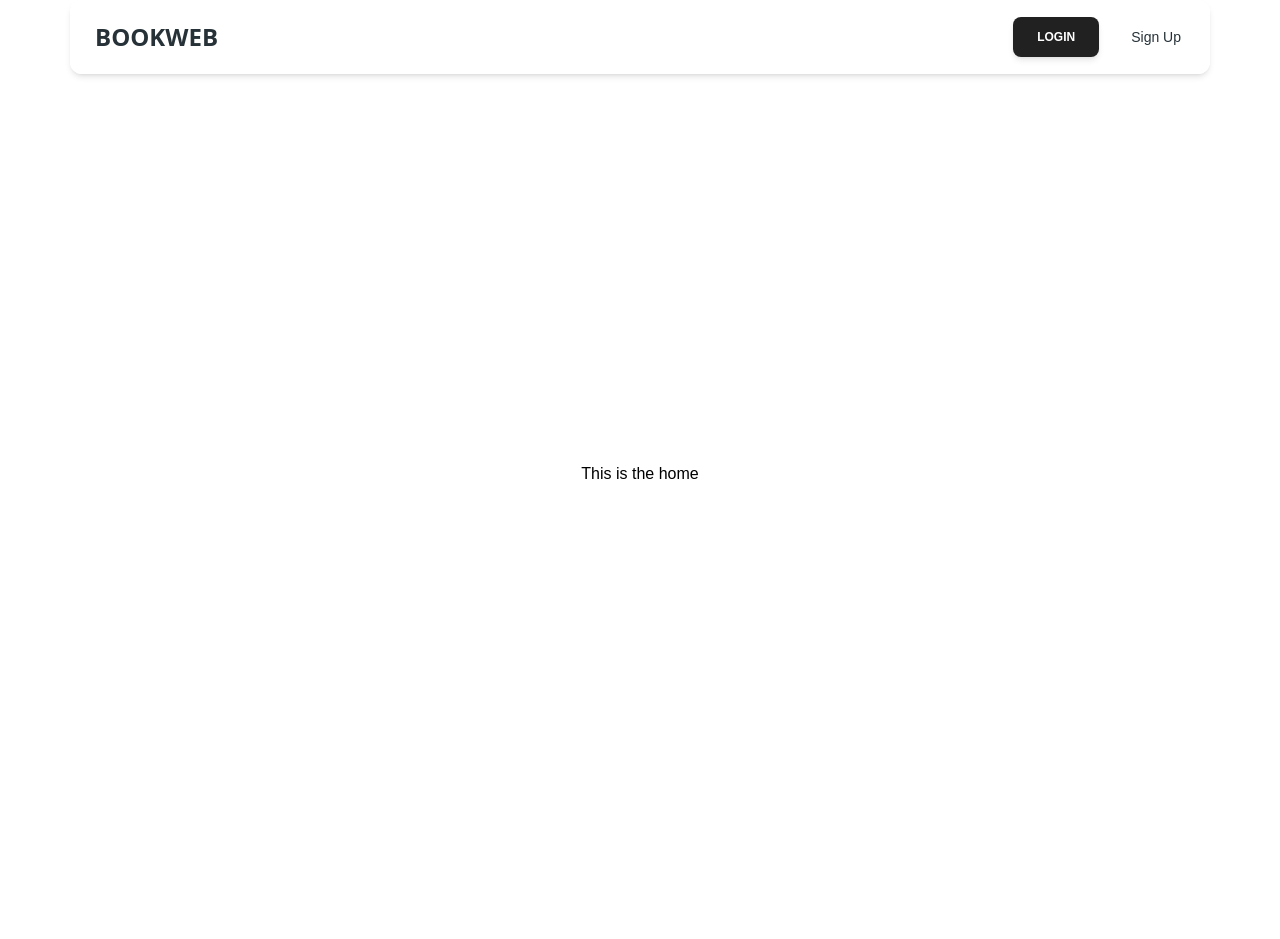
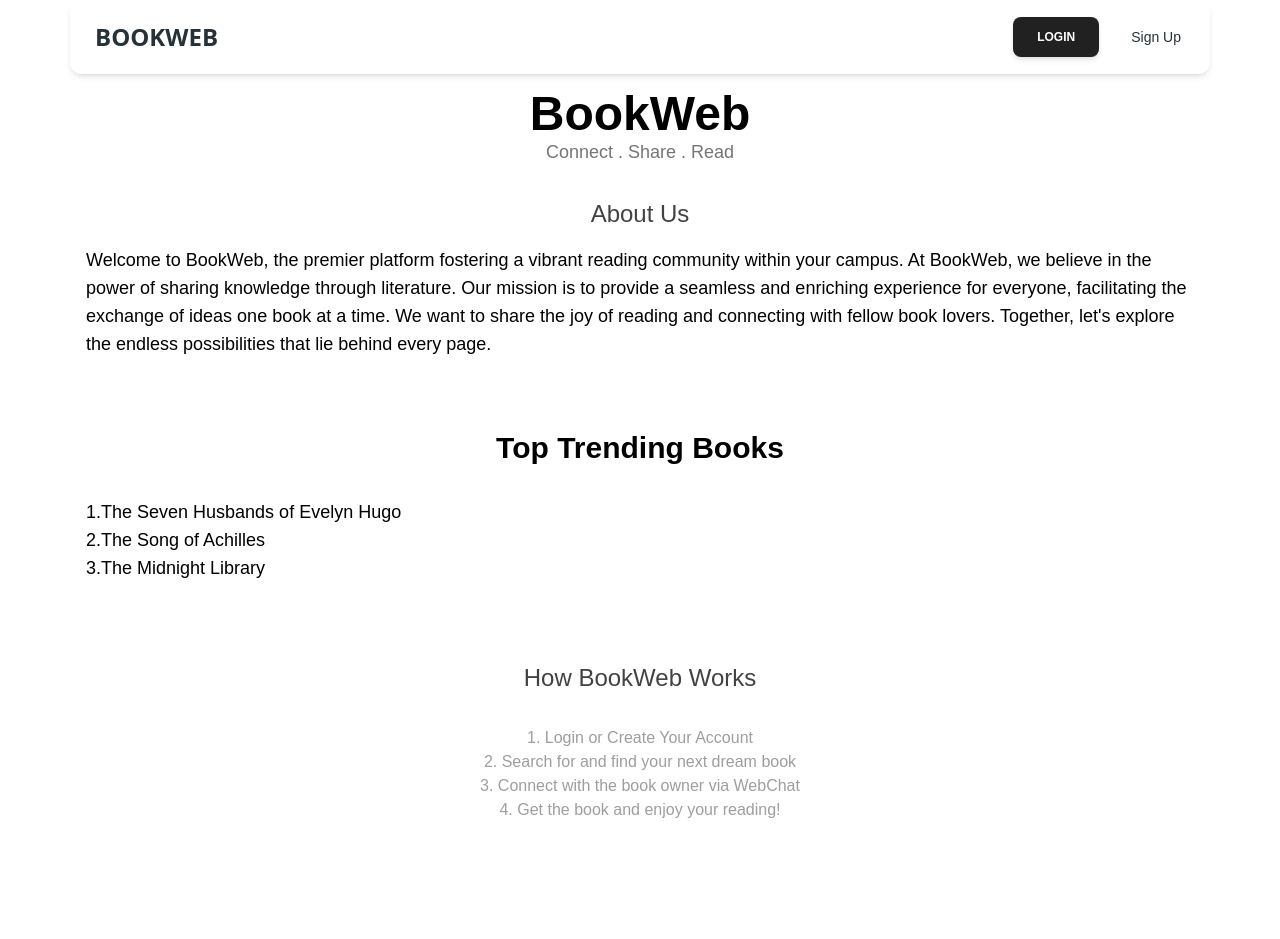
Before and after one commit to AllenBastian/BookWeb, a React (Create React App) app: page / in a window 1280 px wide. Shown: the top 939 px of the page. Before the commit the page ends 874 px from the top, so only its background shows below. Built offline with nearby package versions, Linux system fonts and the light colour scheme; no server answers.

Commit message:
Homepae basics draft

```diff
--- a/src/pages/Homepage.js
+++ b/src/pages/Homepage.js
@@ -1,8 +1,44 @@
+
+
 const Homepage = ()=>{
     return(
-        <div className="flex justify-center items-center h-screen">
-        <h1>This is the home</h1>
-      </div>
+      <div className="container mx-auto p-4">
+      <header className="text-center mb-8">
+        <h1 className="text-5xl font-bold">BookWeb</h1>
+        <p className="text-lg text-gray-600">Connect . Share . Read</p>
+      </header>
+
+      <section className="mb-8">
+        <h2 className="text-2xl text-center text-gray-800 mb-4">About Us</h2>
+        <p className="text-lg">Welcome to BookWeb, the premier platform fostering a vibrant reading community within your campus.
+        At BookWeb, we believe in the power of sharing knowledge through literature. Our mission is to provide a seamless and enriching experience for everyone, facilitating the exchange of ideas one book at a time.
+        We want to share the joy of reading and connecting with fellow book lovers. Together, let's explore the endless possibilities that lie behind every page.</p>
+      </section>
+
+      <section className=" pt-10">
+        <h2 className="text-3xl text-center font-bold mb-8">Top Trending Books</h2>
+        <ul>
+          <li className="text-lg">1.The Seven Husbands of Evelyn Hugo</li>
+          <li className="text-lg">2.The Song of Achilles</li>
+          <li className="text-lg">3.The Midnight Library</li>
+          {/* Add more books as needed */}
+        </ul>
+      </section>
+
+      <section className="pt-20 mb-8">
+        <h2 className="text-2xl text-center text-gray-800 mb-8">How BookWeb Works</h2>
+        <h3 className="text-x1 text-center text-gray-500">1.  Login or Create Your Account</h3>
+        <h3 className="text-x1 text-center text-gray-500">2.  Search for and find your next dream book</h3>
+        <h3 className="text-x1 text-center text-gray-500">3.  Connect with the book owner via WebChat</h3>
+        <h3 className="text-x1 text-center text-gray-500">4.  Get the book and enjoy your reading!</h3>
+      </section>
+
+
+      <section>
+        <h2 className="text-2xl text-center pt-20">Contact Us</h2>
+        <p className="text-lg">Have any questions or suggestions? Feel free to reach out to us at support.bookweb@gmail.com</p>
+      </section>
+    </div>
     )
 }
 
```
